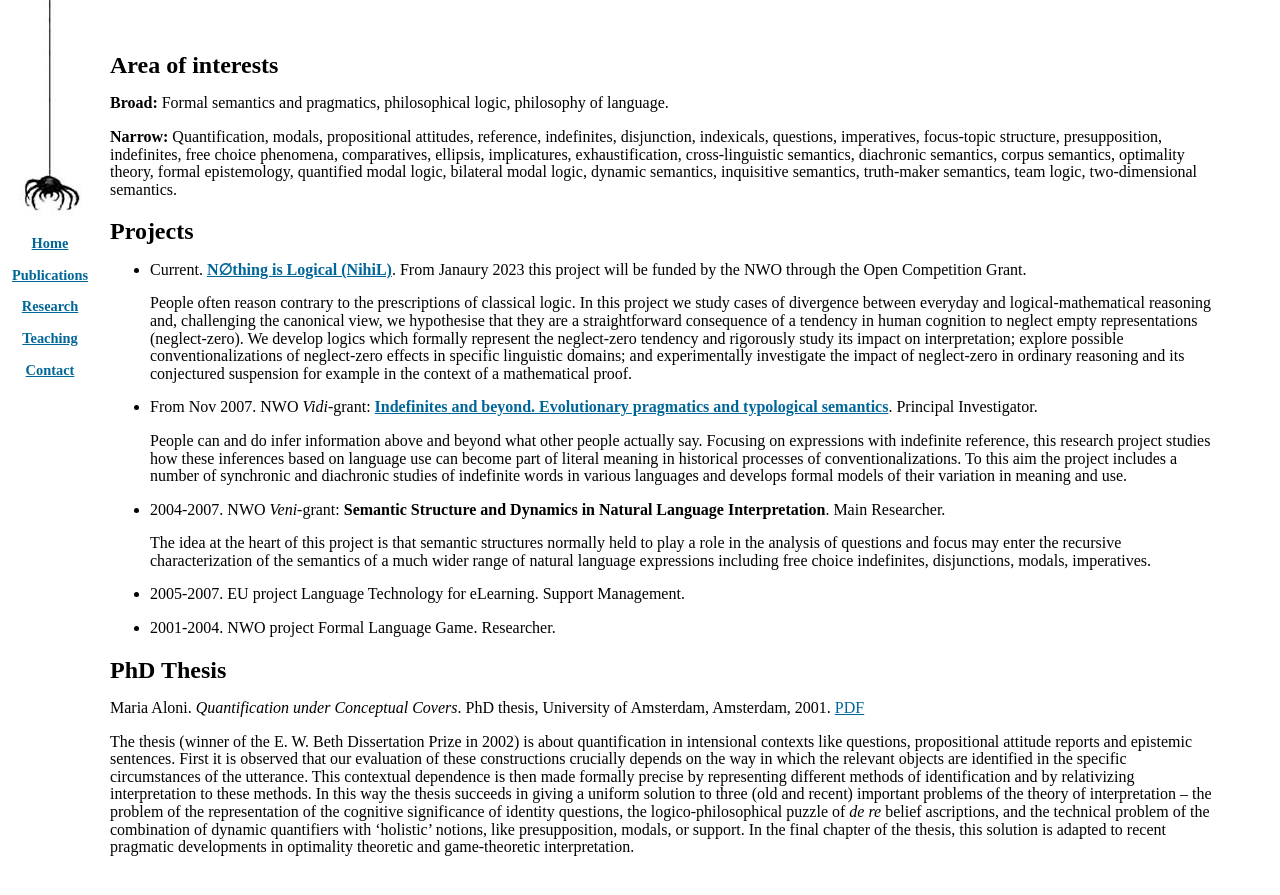
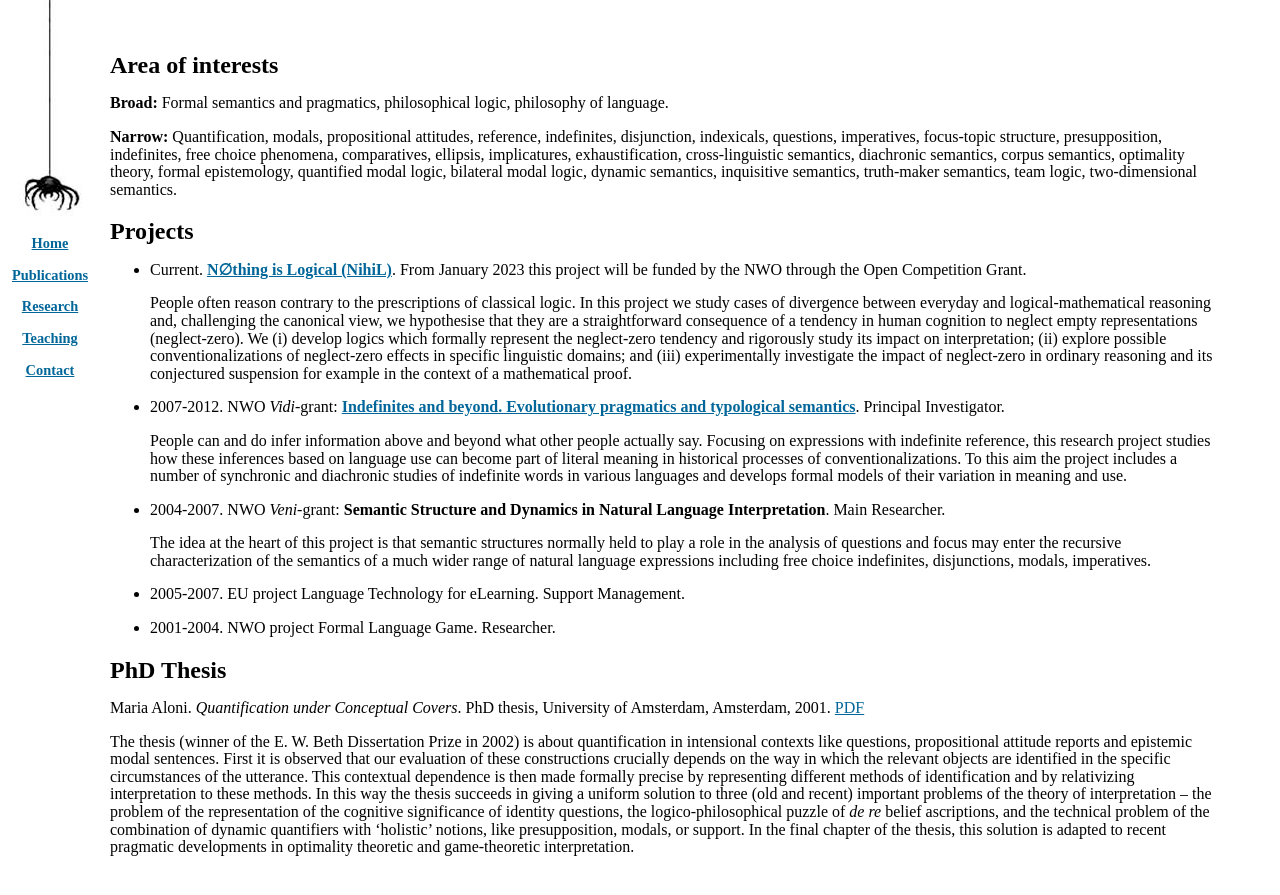
Before and after one commit to rednaw/site, a Jekyll site: the page built from content/research.md, in a window 1280 px wide. Shown: the top 895 px of the page. Built offline with Jekyll 4.4.1, drawn with Linux system fonts in a browser that asks for light colours; some web fonts are replaced.

Commit message:
Update research.md

```diff
--- a/content/research.md
+++ b/content/research.md
@@ -12,11 +12,11 @@ permalink: ./research
 
 
 ##  Projects
-- Current. [**N&#8709;thing is Logical (NihiL)**]({{ site.baseurl }}/Nihil). From Janaury 2023 this project will be funded by the NWO through the Open Competition Grant.
+- Current. [**N&#8709;thing is Logical (NihiL)**]({{ site.baseurl }}/Nihil). From January 2023 this project will be funded by the NWO through the Open Competition Grant.
 
-  People often reason contrary to the prescriptions of classical logic. In this project we study cases of divergence between everyday and logical-mathematical reasoning and, challenging the canonical view, we hypothesise that they are a straightforward consequence of a tendency in human cognition to neglect empty representations (neglect-zero). We develop logics which formally represent the neglect-zero tendency and rigorously study its impact on interpretation; explore possible conventionalizations of neglect-zero effects in specific linguistic domains; and experimentally investigate the impact of neglect-zero in ordinary reasoning and its conjectured suspension for example in the context of a mathematical proof.
+  People often reason contrary to the prescriptions of classical logic. In this project we study cases of divergence between everyday and logical-mathematical reasoning and, challenging the canonical view, we hypothesise that they are a straightforward consequence of a tendency in human cognition to neglect empty representations (neglect-zero). We (i) develop logics which formally represent the neglect-zero tendency and rigorously study its impact on interpretation; (ii) explore possible conventionalizations of neglect-zero effects in specific linguistic domains; and (iii) experimentally investigate the impact of neglect-zero in ordinary reasoning and its conjectured suspension for example in the context of a mathematical proof.
 
-- From Nov 2007. NWO *Vidi*-grant: [**Indefinites and beyond. Evolutionary pragmatics and typological semantics**]({{ site.baseurl }}/Indefinites). Principal Investigator.
+- 2007-2012. NWO *Vidi*-grant: [**Indefinites and beyond. Evolutionary pragmatics and typological semantics**]({{ site.baseurl }}/Indefinites). Principal Investigator.
 
   People can and do infer information above and beyond what other people actually say.  Focusing on expressions with indefinite reference, this research project studies how these inferences based on language use can become part of literal meaning in historical processes of conventionalizations. To this aim the project includes a number of synchronic and diachronic studies of indefinite words in various languages and  develops formal models of their variation in meaning and use.
 - 2004-2007. NWO *Veni*-grant: **Semantic Structure and Dynamics in Natural Language Interpretation**. Main Researcher.
@@ -30,4 +30,4 @@ permalink: ./research
 ## PhD Thesis
 Maria Aloni. *Quantification under Conceptual Covers*. PhD thesis, University of Amsterdam, Amsterdam, 2001. [PDF](resources/Aloni2001.pdf)
 
-The thesis (winner of the E. W. Beth Dissertation Prize in 2002) is about quantification in intensional contexts like questions, propositional attitude reports and epistemic sentences. First it is observed that our evaluation of these constructions crucially depends on the way in which the relevant objects are identified in the specific circumstances of the utterance. This contextual dependence is then made formally precise by representing different methods of identification and by relativizing interpretation to these methods. In this way the thesis succeeds in giving a uniform solution to three (old and recent) important problems of the theory of interpretation -- the problem of the representation of the cognitive significance of identity questions, the logico-philosophical puzzle of *de re* belief ascriptions, and the technical problem of the combination of dynamic quantifiers with 'holistic' notions, like presupposition, modals, or support. In the final chapter of the thesis, this solution is adapted to recent pragmatic developments in optimality theoretic and game-theoretic interpretation.
+The thesis (winner of the E. W. Beth Dissertation Prize in 2002) is about quantification in intensional contexts like questions, propositional attitude reports and epistemic modal sentences. First it is observed that our evaluation of these constructions crucially depends on the way in which the relevant objects are identified in the specific circumstances of the utterance. This contextual dependence is then made formally precise by representing different methods of identification and by relativizing interpretation to these methods. In this way the thesis succeeds in giving a uniform solution to three (old and recent) important problems of the theory of interpretation -- the problem of the representation of the cognitive significance of identity questions, the logico-philosophical puzzle of *de re* belief ascriptions, and the technical problem of the combination of dynamic quantifiers with 'holistic' notions, like presupposition, modals, or support. In the final chapter of the thesis, this solution is adapted to recent pragmatic developments in optimality theoretic and game-theoretic interpretation.
```
